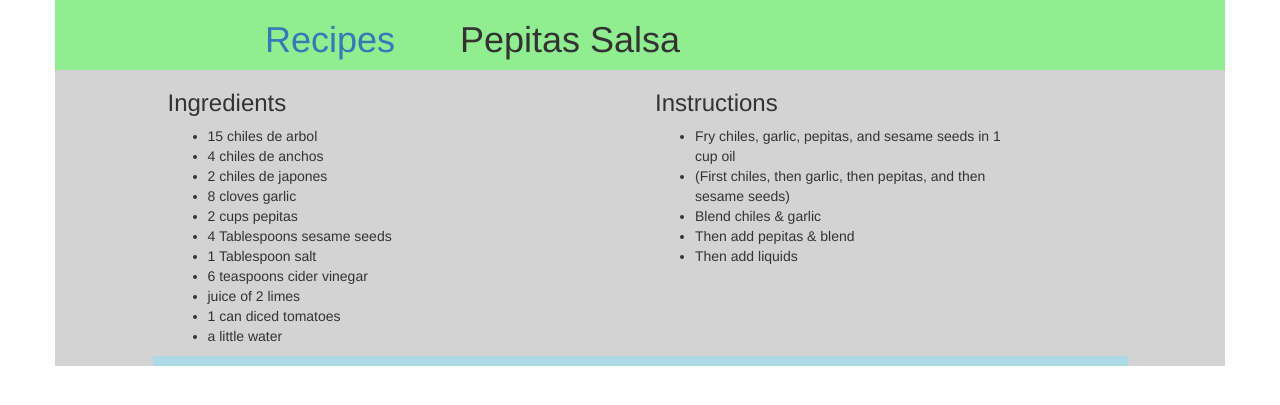
After one commit to kesterallen/surlyfritter-python3, a Flask app: page /recipes/pepitas-salsa in a window 1280 px wide. The commit adds this page. Shown: the top 405 px of the page. Run offline with Flask 2, Linux system fonts and the light colour scheme; some libraries are stand-ins or nearby versions.

Commit message:
Recipes updates

```diff
--- a/surlyfritter/recipes.py
+++ b/surlyfritter/recipes.py
@@ -12,6 +12,8 @@ def recipes(name=None):
         name = "recipes"
     names = {
         'recipes': 'recipes.html',
+        'eggs': 'instant_pot_hard_boiled_eggs.html',
+        'pepitas-salsa': 'pepitas_salsa.html',
         'pancakes': 'buttermilk_pancakes.html',
         'gail_lambson_ihop_pancakes': 'gail_lambson_ihop_pancakes.html',
         'gail': 'gail_lambson_ihop_pancakes.html',
--- /dev/null
+++ b/surlyfritter/templates/recipes/pepitas_salsa.html
@@ -0,0 +1,37 @@
+{% extends 'recipes/recipe_base.html' %}
+
+{% block headline %}
+  <h1>Pepitas Salsa</h1>
+{% endblock %}
+
+{% block ingredients %}
+  <h3>Ingredients</h3>
+  <ul>
+    <li>15 chiles de arbol</li>
+    <li>4 chiles de anchos</li>
+    <li>2 chiles de japones</li>
+    <li>8 cloves garlic</li>
+    <li>2 cups pepitas</li>
+    <li>4 Tablespoons sesame seeds</li>
+    <li>1 Tablespoon salt</li>
+    <li>6 teaspoons cider vinegar</li>
+    <li>juice of 2 limes</li>
+    <li>1 can diced tomatoes</li>
+    <li>a little water</li>
+  </ul>
+{% endblock %}
+
+{% block instructions %}
+  <h3>Instructions</h3>
+  <ul>
+    <li>Fry chiles, garlic, pepitas, and sesame seeds in 1 cup oil</li>
+    <li>(First chiles, then garlic, then pepitas, and then sesame seeds)</li>
+    <li>Blend chiles & garlic</li>
+    <li>Then add pepitas & blend</li>
+    <li>Then add liquids</li>
+  </ul>
+{% endblock %}
+
+{% block photos %}
+  <!-- <img class="img-responsive" src="/images/pumpkin_pie_recipe.jpg"> -->
+{% endblock %}
```
Also changed, not shown: surlyfritter/templates/recipes/instant_pot_hard_boiled_eggs.html (added, +24 -0 lines), surlyfritter/templates/recipes/instant_pot_steel_cut_oatmeal.html (+7 -13 lines), surlyfritter/templates/recipes/recipes.html (+7 -0 lines).
